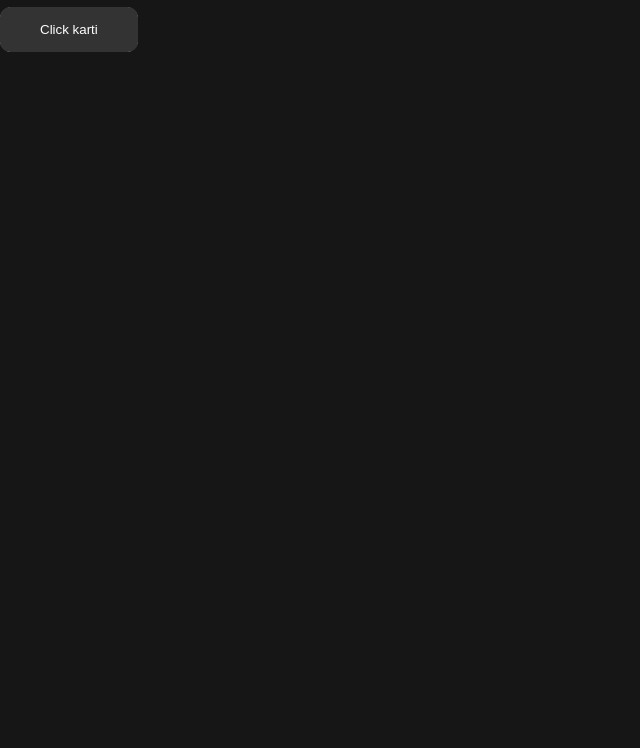
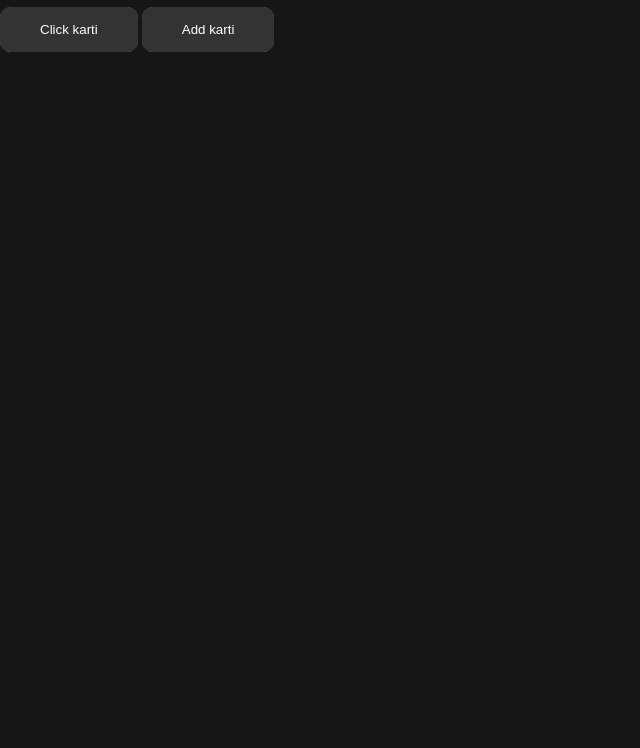
Before and after one commit to tushar598/StyleButton, a plain HTML site: page index.html in a window 1280 px wide. Shown: the part 73-821 px from the top of the page, without its empty margins (0-640 px from the left). Drawn offline with Linux system fonts and the light colour scheme.

Commit message:
Add new button

```diff
--- a/index.html
+++ b/index.html
@@ -9,5 +9,6 @@
   <body>
     <h1 style="color: aliceblue">Hellow bolti</h1>
     <button class="btn">Click karti</button>
+    <button class="btn">Add karti</button>
   </body>
 </html>
```
